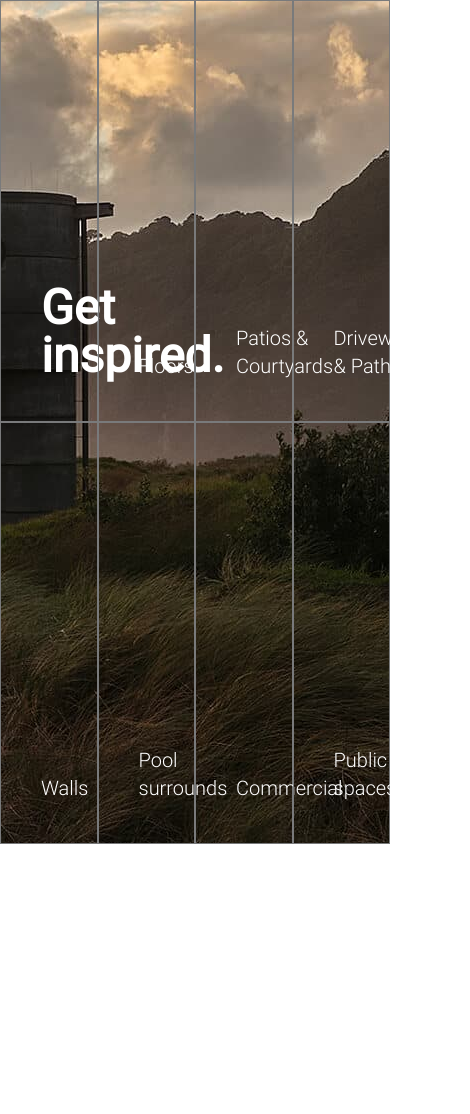
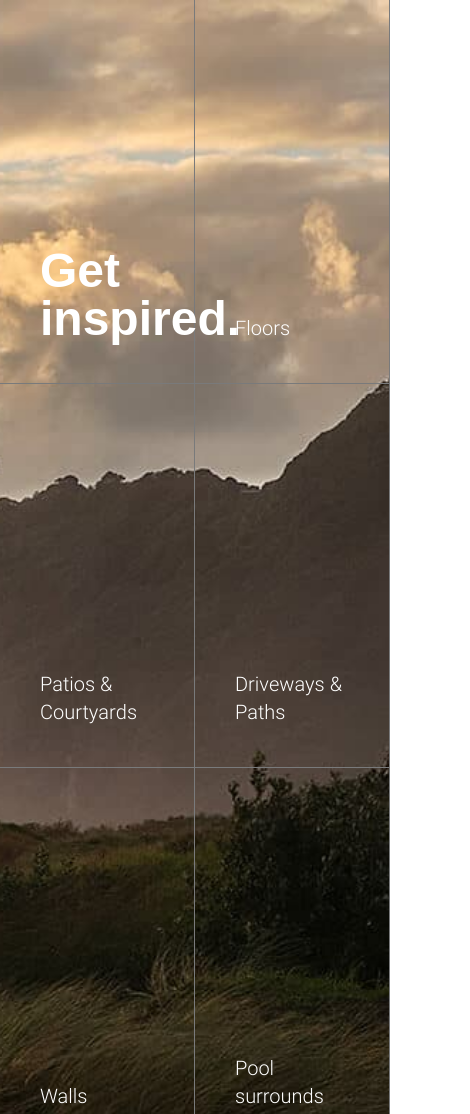
Before and after one commit to Shimono13/Peter-Fell-Project, a website: page components/mainCard/index.html in a window 390 px wide. Shown: the top 1114 px of the page, 470 px wide, since content can reach past the window. Before the commit the page ends 856 px from the top, so only its background shows below. Drawn offline with Linux system fonts and the light colour scheme; files whose address does not match are found by name; a web font is replaced by a local one.

Commit message:
fix: fatto responsivo cardMain

```diff
--- a/components/mainCard/index.html
+++ b/components/mainCard/index.html
@@ -8,14 +8,14 @@
   </head>
   <body>
     <div
-      class="grid grid-cols-4 h-screen bg-right"
-      style="
-        background-image: url('../../assets/image/websiteImage/mainBg_1.jpg');
-      "
+      class="grid lg:grid-cols-4 lg:h-screen bg-right grid-cols-2 bg-cover"
+      style="background-image: url('./assets/image/websiteImage/mainBg_1.jpg')"
     >
-      <div class="relative min-h-96 border border-grayPeterfell p-10 group">
+      <div
+        class="relative min-h-96 border-b border-r border-grayPeterfell p-10 group"
+      >
         <div class="flex h-full">
-          <p class="mt-auto text-5xl text-white font-bold">
+          <p class="mt-auto text-5xl text-white font-bold title">
             Get<br />inspired.
           </p>
         </div>
@@ -23,15 +23,17 @@
           class="h-full bg-yellowPeterfell opacity-0 absolute w-full top-0 left-0 transition-all p-10 text-white"
         ></div>
       </div>
-      <div class="relative min-h-96 border border-grayPeterfell p-10 group">
+      <div
+        class="relative min-h-96 border-b border-r border-grayPeterfell p-10 group"
+      >
         <div class="flex h-full">
-          <p class="mt-auto ml-auto text-xl text-white">Floors</p>
+          <p class="mt-auto lg:ml-auto text-xl text-white">Floors</p>
         </div>
         <div
           class="h-full bg-rosePeterfell opacity-0 group-hover:opacity-100 cursor-pointer absolute w-full top-0 left-0 transition-all p-10 text-white"
         >
           <div class="flex flex-col justify-center h-full">
-            <p class="font-bold text-3xl mb-10">Floors</p>
+            <p class="font-bold text-4xl title mb-10">Floors</p>
             <p class="text-sm mb-10 font-bold">
               More conmfortable with a coloured concrete floor.
             </p>
@@ -42,22 +44,28 @@
                 class="inline-flex border-b-black border-b-2 items-center p-1"
                 ><p class="text-lg font-bold">Floors inspirations</p>
                 <div class="ms-2 brightness-0">
-                  <img src="../../assets/image/png-button/button_img.png" />
+                  <img src="./assets/image/png-button/button_img.png" />
                 </div>
               </a>
             </div>
           </div>
         </div>
       </div>
-      <div class="relative min-h-96 border border-grayPeterfell p-10 group">
+      <div
+        class="relative min-h-96 border-b border-r border-grayPeterfell p-10 group"
+      >
         <div class="flex h-full">
-          <p class="mt-auto ml-auto text-xl text-white">Patios & Courtyards</p>
+          <p class="mt-auto lg:ml-auto text-xl text-white">
+            Patios & Courtyards
+          </p>
         </div>
         <div
           class="h-full bg-orangeLightPeterfell opacity-0 group-hover:opacity-100 cursor-pointer absolute w-full top-0 left-0 transition-all p-10 text-white"
         >
           <div class="flex flex-col justify-center h-full">
-            <p class="font-bold text-3xl mb-10">Patios & Courtyards</p>
+            <p class="title font-bold text-4xl title mb-10">
+              Patios & Courtyards
+            </p>
             <p class="text-sm mb-10 font-bold">
               Beauty that lasts with a coloured concrete patio.
             </p>
@@ -69,22 +77,24 @@
                   Patios & Courtyards inspirations
                 </p>
                 <div class="ms-2 brightness-0">
-                  <img src="../../assets/image/png-button/button_img.png" />
+                  <img src="./assets/image/png-button/button_img.png" />
                 </div>
               </a>
             </div>
           </div>
         </div>
       </div>
-      <div class="relative min-h-96 border border-grayPeterfell p-10 group">
+      <div
+        class="relative min-h-96 border-b border-r border-grayPeterfell p-10 group"
+      >
         <div class="flex h-full">
-          <p class="mt-auto ml-auto text-xl text-white">Driveways & Paths</p>
+          <p class="mt-auto lg:ml-auto text-xl text-white">Driveways & Paths</p>
         </div>
         <div
           class="h-full bg-bluePeterfell opacity-0 group-hover:opacity-100 cursor-pointer absolute w-full top-0 left-0 transition-all p-10 text-white"
         >
           <div class="flex flex-col justify-center h-full">
-            <p class="font-bold text-3xl mb-10">Driveways & Paths</p>
+            <p class="font-bold text-4xl title mb-10">Driveways & Paths</p>
             <p class="text-sm mb-10 font-bold">
               Stand apart with a coloured concrete driveway and path.
             </p>
@@ -94,22 +104,24 @@
                 class="inline-flex border-b-black border-b-2 items-center p-1"
                 ><p class="text-g font-bold">Driveways & Paths inspirations</p>
                 <div class="ms-2 brightness-0">
-                  <img src="../../assets/image/png-button/button_img.png" />
+                  <img src="./assets/image/png-button/button_img.png" />
                 </div>
               </a>
             </div>
           </div>
         </div>
       </div>
-      <div class="relative min-h-96 border border-grayPeterfell p-10 group">
+      <div
+        class="relative min-h-96 border-b border-r border-grayPeterfell p-10 group"
+      >
         <div class="flex h-full">
-          <p class="mt-auto ml-auto text-xl text-white">Walls</p>
+          <p class="mt-auto lg:ml-auto text-xl text-white">Walls</p>
         </div>
         <div
           class="h-full bg-greenPeterfell opacity-0 group-hover:opacity-100 cursor-pointer absolute w-full top-0 left-0 transition-all p-10 text-white"
         >
           <div class="flex flex-col justify-center h-full">
-            <p class="font-bold text-3xl mb-10">Walls</p>
+            <p class="font-bold text-4xl title mb-10">Walls</p>
             <p class="text-sm mb-10 font-bold">
               Make more of your walls with coloured concrete.
             </p>
@@ -119,22 +131,24 @@
                 class="inline-flex border-b-black border-b-2 items-center p-1"
                 ><p class="text-lg font-bold">Walls inspirations</p>
                 <div class="ms-2 brightness-0">
-                  <img src="../../assets/image/png-button/button_img.png" />
+                  <img src="./assets/image/png-button/button_img.png" />
                 </div>
               </a>
             </div>
           </div>
         </div>
       </div>
-      <div class="relative min-h-96 border border-grayPeterfell p-10 group">
+      <div
+        class="relative min-h-96 border-b border-r border-grayPeterfell p-10 group"
+      >
         <div class="flex h-full">
-          <p class="mt-auto ml-auto text-xl text-white">Pool surrounds</p>
+          <p class="mt-auto lg:ml-auto text-xl text-white">Pool surrounds</p>
         </div>
         <div
           class="h-full bg-yellowPeterfell opacity-0 group-hover:opacity-100 cursor-pointer absolute w-full top-0 left-0 transition-all p-10 text-white"
         >
           <div class="flex flex-col justify-center h-full">
-            <p class="font-bold text-3xl mb-10">Pool surrounds</p>
+            <p class="font-bold text-4xl title mb-10">Pool surrounds</p>
             <p class="text-sm mb-10 font-bold">
               Add sparkle to your pool with a coloured concrete surround.
             </p>
@@ -144,22 +158,24 @@
                 class="inline-flex border-b-black border-b-2 items-center p-1"
                 ><p class="text-lg font-bold">Pool surrounds inspirations</p>
                 <div class="ms-2 brightness-0">
-                  <img src="../../assets/image/png-button/button_img.png" />
+                  <img src="./assets/image/png-button/button_img.png" />
                 </div>
               </a>
             </div>
           </div>
         </div>
       </div>
-      <div class="relative min-h-96 border border-grayPeterfell p-10 group">
+      <div
+        class="relative min-h-96 border-b border-r border-grayPeterfell p-10 group"
+      >
         <div class="flex h-full">
-          <p class="mt-auto ml-auto text-xl text-white">Commercial</p>
+          <p class="mt-auto lg:ml-auto text-xl text-white">Commercial</p>
         </div>
         <div
           class="h-full bg-yellowPeterfell opacity-0 group-hover:opacity-100 cursor-pointer absolute w-full top-0 left-0 transition-all p-10 text-white"
         >
           <div class="flex flex-col justify-center h-full">
-            <p class="font-bold text-3xl mb-10">Commercial</p>
+            <p class="font-bold text-4xl title mb-10">Commercial</p>
             <p class="text-sm mb-10 font-bold">
               Durability and flair for your commercial space with a coloured
               concrete floor.
@@ -170,22 +186,24 @@
                 class="inline-flex border-b-black border-b-2 items-center p-1"
                 ><p class="text-lg font-bold">Commercial inspirations</p>
                 <div class="ms-2 brightness-0">
-                  <img src="../../assets/image/png-button/button_img.png" />
+                  <img src="./assets/image/png-button/button_img.png" />
                 </div>
               </a>
             </div>
           </div>
         </div>
       </div>
-      <div class="relative min-h-96 border border-grayPeterfell p-10 group">
+      <div
+        class="relative min-h-96 border-b border-r border-grayPeterfell p-10 group"
+      >
         <div class="flex h-full">
-          <p class="mt-auto ml-auto text-xl text-white">Public spaces</p>
+          <p class="mt-auto lg:ml-auto text-xl text-white">Public spaces</p>
         </div>
         <div
           class="h-full bg-orangePeterfell opacity-0 group-hover:opacity-100 cursor-pointer absolute w-full top-0 left-0 transition-all p-10 text-white"
         >
           <div class="flex flex-col justify-center h-full">
-            <p class="font-bold text-3xl mb-10">Public spaces</p>
+            <p class="font-bold text-4xl title mb-10">Public spaces</p>
             <p class="text-sm mb-10 font-bold">
               Create inviting public spaces with coloured concrete.
             </p>
@@ -195,7 +213,7 @@
                 class="inline-flex border-b-black border-b-2 items-center p-1"
                 ><p class="text-lg font-bold">Public spaces inspirations</p>
                 <div class="ms-2 brightness-0">
-                  <img src="../../assets/image/png-button/button_img.png" />
+                  <img src="./assets/image/png-button/button_img.png" />
                 </div>
               </a>
             </div>
```
Also changed, not shown: index.html (+35 -17 lines), style.css.
